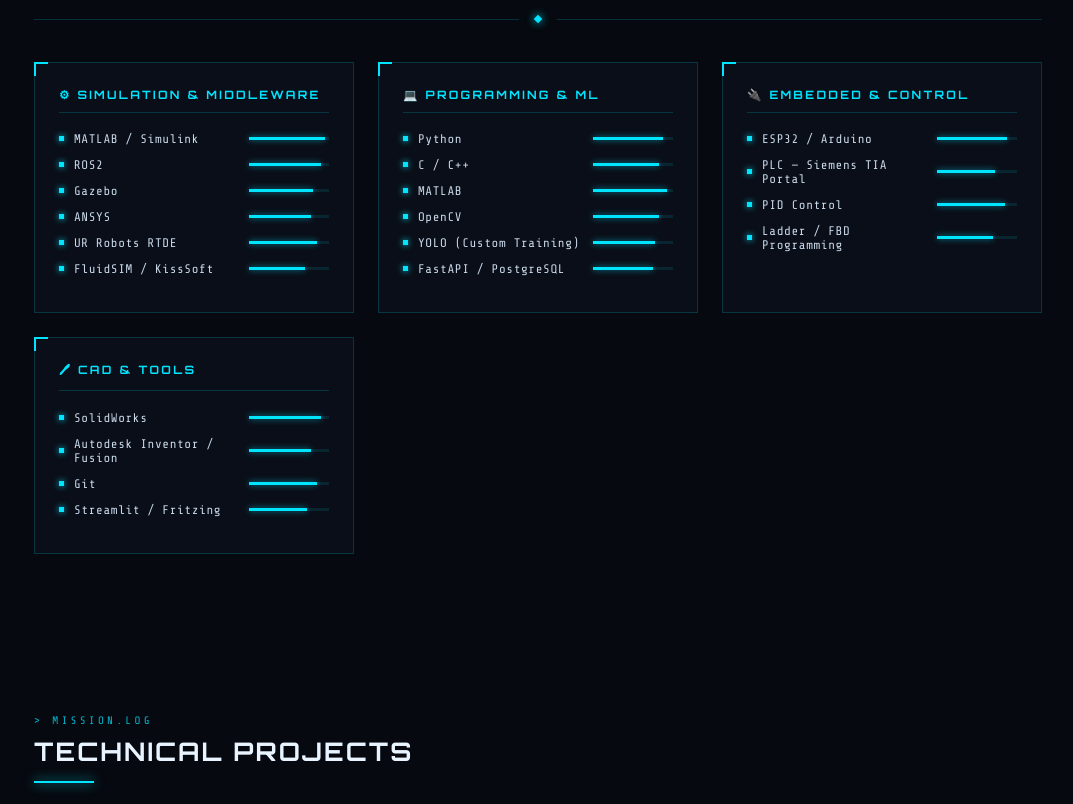
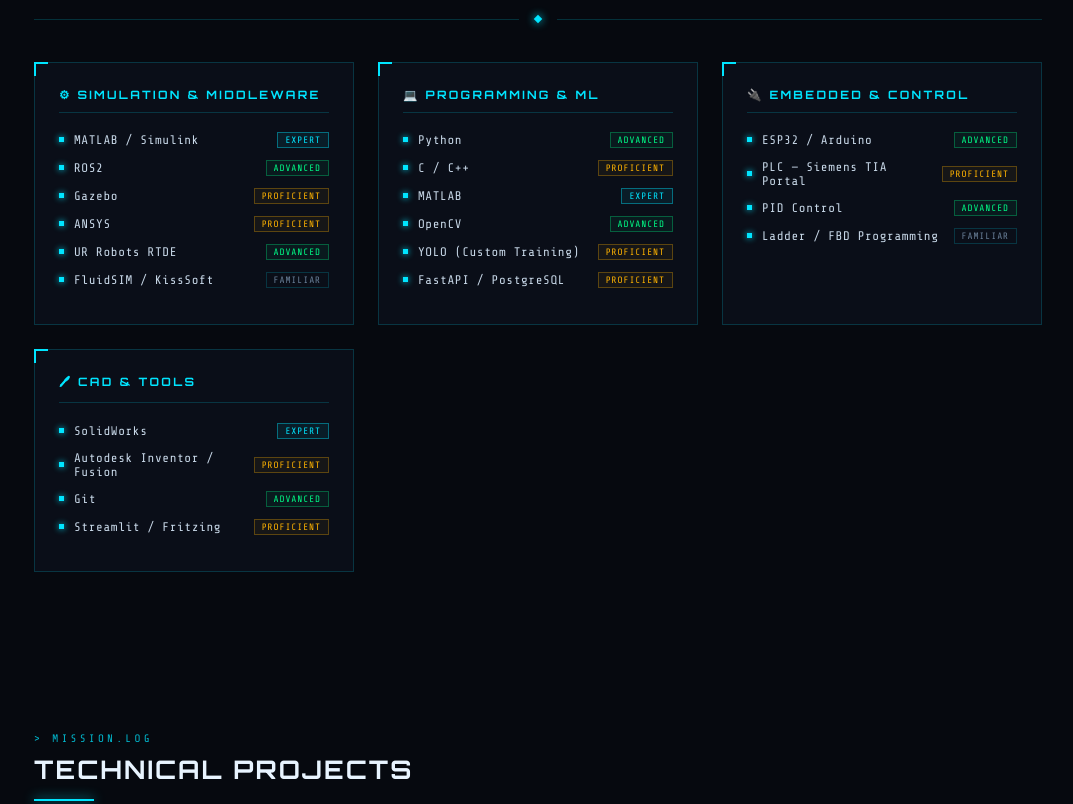
Before and after one commit to nihalseth0506/nihalseth0506.github.io, a plain HTML site: page index.html in a window 1280 px wide. Shown: the part 1800-2604 px from the top of the page, without its empty margins (102-1175 px from the left). Drawn offline with nearby package versions, Linux system fonts and the light colour scheme.

Commit message:
Update index.html

```diff
--- a/index.html
+++ b/index.html
@@ -3,6 +3,7 @@
 <head>
 <meta charset="UTF-8">
 <meta name="viewport" content="width=device-width, initial-scale=1.0">
+<meta name="format-detection" content="telephone=no, date=no, address=no, email=no">
 <title>Nihal Sanjay Seth — Mechatronics & Robotics Engineer</title>
 <link href="https://fonts.googleapis.com/css2?family=Orbitron:wght@400;500;700;900&family=Share+Tech+Mono&family=Rajdhani:wght@300;400;500;600&display=swap" rel="stylesheet">
 <style>
@@ -62,22 +63,24 @@
       rgba(0,0,0,0.04) 4px
     );
     pointer-events: none;
-    z-index: 9999;
+    z-index: 5;
   }
 
   /* ─── NAV ─── */
   nav {
     position: fixed;
     top: 0; left: 0; right: 0;
-    z-index: 1000;
-    background: rgba(6,9,15,0.92);
+    z-index: 10000;
+    background: rgba(6,9,15,0.96);
     border-bottom: 1px solid var(--line);
+    -webkit-backdrop-filter: blur(12px);
     backdrop-filter: blur(12px);
     display: flex;
     align-items: center;
     justify-content: space-between;
     padding: 0 3rem;
     height: 56px;
+    isolation: isolate;
   }
 
   .nav-logo {
@@ -523,23 +526,23 @@
     letter-spacing: 0.05em;
   }
 
-  .skill-bar-outer {
-    width: 80px;
-    height: 3px;
-    background: rgba(0,229,255,0.1);
-  }
-
-  .skill-bar-inner {
-    height: 100%;
-    background: var(--cyan);
-    box-shadow: 0 0 6px rgba(0,229,255,0.6);
-    transition: width 1s ease;
-  }
+  .skill-level {
+    font-family: 'Share Tech Mono', monospace;
+    font-size: 0.58rem;
+    letter-spacing: 0.1em;
+    padding: 2px 7px;
+    text-transform: uppercase;
+    flex-shrink: 0;
+  }
+  .skill-level.expert  { color: var(--cyan);  border: 1px solid rgba(0,229,255,0.4);  background: rgba(0,229,255,0.07); }
+  .skill-level.advanced { color: var(--green); border: 1px solid rgba(0,255,136,0.3);  background: rgba(0,255,136,0.05); }
+  .skill-level.proficient { color: var(--amber); border: 1px solid rgba(255,179,0,0.3); background: rgba(255,179,0,0.05); }
+  .skill-level.familiar { color: var(--text-dim); border: 1px solid var(--line); background: transparent; }
 
   /* ─── PROJECTS ─── */
   .projects-grid {
     display: grid;
-    grid-template-columns: repeat(auto-fit, minmax(440px, 1fr));
+    grid-template-columns: repeat(auto-fit, minmax(480px, 1fr));
     gap: 1.5rem;
   }
 
@@ -596,13 +599,21 @@
   .project-date {
     font-family: 'Share Tech Mono', monospace;
     font-size: 0.65rem;
-    color: var(--amber);
+    color: var(--amber) !important;
+    -webkit-text-fill-color: var(--amber);
     letter-spacing: 0.1em;
     white-space: nowrap;
     border: 1px solid rgba(255,179,0,0.3);
     padding: 2px 8px;
     background: rgba(255,179,0,0.05);
     flex-shrink: 0;
+    text-decoration: none !important;
+  }
+
+  .timeline-period {
+    color: var(--amber) !important;
+    -webkit-text-fill-color: var(--amber);
+    text-decoration: none !important;
   }
 
   .project-sub {
@@ -1124,7 +1135,7 @@
     <li><a href="#contact">Contact</a></li>
   </ul>
   <div style="display:flex; align-items:center; gap:1rem;">
-    <a href="https://github.com/nihalseth0506/nihalseth0506.github.io/raw/main/CV_Nihal_Seth.pdf" download style="font-family:'Orbitron',monospace; font-size:0.65rem; font-weight:700; letter-spacing:0.15em; text-transform:uppercase; color:var(--bg); background:var(--cyan); border:none; padding:0.45rem 1rem; cursor:pointer; text-decoration:none; clip-path:polygon(0 0,calc(100% - 7px) 0,100% 7px,100% 100%,7px 100%,0 calc(100% - 7px));">↓ CV</a>
+    <a href="CV_Nihal_Seth.pdf" download style="font-family:'Orbitron',monospace; font-size:0.65rem; font-weight:700; letter-spacing:0.15em; text-transform:uppercase; color:var(--bg); background:var(--cyan); padding:0.45rem 1rem; cursor:pointer; text-decoration:none; clip-path:polygon(0 0,calc(100% - 7px) 0,100% 7px,100% 100%,7px 100%,0 calc(100% - 7px));">↓ CV</a>
     <div class="nav-status">
       <div class="status-dot"></div>
       OPEN TO WORK
@@ -1149,8 +1160,8 @@
       <a href="#contact" class="btn-ghost">Get In Touch</a>
     </div>
     <div style="margin-top:1.5rem; display:flex; align-items:center; gap:10px;">
-      <div style="width:6px;height:6px;background:var(--amber);border-radius:50%;animation:pulse-dot 1.5s infinite;box-shadow:0 0 6px var(--amber);flex-shrink:0;"></div>
-      <span style="font-family:'Share Tech Mono',monospace;font-size:0.68rem;color:var(--text-dim);letter-spacing:0.1em;">CURRENTLY BUILDING: <span style="color:var(--amber);">UR10e Visual Servoing & Factory Copilot Platform</span></span>
+      <div style="width:6px;height:6px;background:var(--amber);border-radius:50%;animation:pulse-dot 1.5s infinite;flex-shrink:0;"></div>
+      <span style="font-family:'Share Tech Mono',monospace;font-size:0.68rem;color:var(--text-dim);letter-spacing:0.1em;">CURRENTLY BUILDING: <span style="color:var(--amber);">UR10e Visual Servoing &amp; Factory Copilot Platform</span></span>
     </div>
   </div>
 
@@ -1241,38 +1252,38 @@
 
     <div class="skill-category">
       <div class="skill-cat-title">⚙ Simulation &amp; Middleware</div>
-      <div class="skill-item"><div class="skill-dot"></div><span class="skill-name">MATLAB / Simulink</span><div class="skill-bar-outer"><div class="skill-bar-inner" style="width:95%"></div></div></div>
-      <div class="skill-item"><div class="skill-dot"></div><span class="skill-name">ROS2</span><div class="skill-bar-outer"><div class="skill-bar-inner" style="width:90%"></div></div></div>
-      <div class="skill-item"><div class="skill-dot"></div><span class="skill-name">Gazebo</span><div class="skill-bar-outer"><div class="skill-bar-inner" style="width:80%"></div></div></div>
-      <div class="skill-item"><div class="skill-dot"></div><span class="skill-name">ANSYS</span><div class="skill-bar-outer"><div class="skill-bar-inner" style="width:78%"></div></div></div>
-      <div class="skill-item"><div class="skill-dot"></div><span class="skill-name">UR Robots RTDE</span><div class="skill-bar-outer"><div class="skill-bar-inner" style="width:85%"></div></div></div>
-      <div class="skill-item"><div class="skill-dot"></div><span class="skill-name">FluidSIM / KissSoft</span><div class="skill-bar-outer"><div class="skill-bar-inner" style="width:70%"></div></div></div>
+      <div class="skill-item"><div class="skill-dot"></div><span class="skill-name">MATLAB / Simulink</span><span class="skill-level expert">Expert</span></div>
+      <div class="skill-item"><div class="skill-dot"></div><span class="skill-name">ROS2</span><span class="skill-level advanced">Advanced</span></div>
+      <div class="skill-item"><div class="skill-dot"></div><span class="skill-name">Gazebo</span><span class="skill-level proficient">Proficient</span></div>
+      <div class="skill-item"><div class="skill-dot"></div><span class="skill-name">ANSYS</span><span class="skill-level proficient">Proficient</span></div>
+      <div class="skill-item"><div class="skill-dot"></div><span class="skill-name">UR Robots RTDE</span><span class="skill-level advanced">Advanced</span></div>
+      <div class="skill-item"><div class="skill-dot"></div><span class="skill-name">FluidSIM / KissSoft</span><span class="skill-level familiar">Familiar</span></div>
     </div>
 
     <div class="skill-category">
       <div class="skill-cat-title">💻 Programming &amp; ML</div>
-      <div class="skill-item"><div class="skill-dot"></div><span class="skill-name">Python</span><div class="skill-bar-outer"><div class="skill-bar-inner" style="width:88%"></div></div></div>
-      <div class="skill-item"><div class="skill-dot"></div><span class="skill-name">C / C++</span><div class="skill-bar-outer"><div class="skill-bar-inner" style="width:82%"></div></div></div>
-      <div class="skill-item"><div class="skill-dot"></div><span class="skill-name">MATLAB</span><div class="skill-bar-outer"><div class="skill-bar-inner" style="width:92%"></div></div></div>
-      <div class="skill-item"><div class="skill-dot"></div><span class="skill-name">OpenCV</span><div class="skill-bar-outer"><div class="skill-bar-inner" style="width:82%"></div></div></div>
-      <div class="skill-item"><div class="skill-dot"></div><span class="skill-name">YOLO (Custom Training)</span><div class="skill-bar-outer"><div class="skill-bar-inner" style="width:78%"></div></div></div>
-      <div class="skill-item"><div class="skill-dot"></div><span class="skill-name">FastAPI / PostgreSQL</span><div class="skill-bar-outer"><div class="skill-bar-inner" style="width:75%"></div></div></div>
+      <div class="skill-item"><div class="skill-dot"></div><span class="skill-name">Python</span><span class="skill-level advanced">Advanced</span></div>
+      <div class="skill-item"><div class="skill-dot"></div><span class="skill-name">C / C++</span><span class="skill-level proficient">Proficient</span></div>
+      <div class="skill-item"><div class="skill-dot"></div><span class="skill-name">MATLAB</span><span class="skill-level expert">Expert</span></div>
+      <div class="skill-item"><div class="skill-dot"></div><span class="skill-name">OpenCV</span><span class="skill-level advanced">Advanced</span></div>
+      <div class="skill-item"><div class="skill-dot"></div><span class="skill-name">YOLO (Custom Training)</span><span class="skill-level proficient">Proficient</span></div>
+      <div class="skill-item"><div class="skill-dot"></div><span class="skill-name">FastAPI / PostgreSQL</span><span class="skill-level proficient">Proficient</span></div>
     </div>
 
     <div class="skill-category">
       <div class="skill-cat-title">🔌 Embedded &amp; Control</div>
-      <div class="skill-item"><div class="skill-dot"></div><span class="skill-name">ESP32 / Arduino</span><div class="skill-bar-outer"><div class="skill-bar-inner" style="width:88%"></div></div></div>
-      <div class="skill-item"><div class="skill-dot"></div><span class="skill-name">PLC — Siemens TIA Portal</span><div class="skill-bar-outer"><div class="skill-bar-inner" style="width:72%"></div></div></div>
-      <div class="skill-item"><div class="skill-dot"></div><span class="skill-name">PID Control</span><div class="skill-bar-outer"><div class="skill-bar-inner" style="width:85%"></div></div></div>
-      <div class="skill-item"><div class="skill-dot"></div><span class="skill-name">Ladder / FBD Programming</span><div class="skill-bar-outer"><div class="skill-bar-inner" style="width:70%"></div></div></div>
+      <div class="skill-item"><div class="skill-dot"></div><span class="skill-name">ESP32 / Arduino</span><span class="skill-level advanced">Advanced</span></div>
+      <div class="skill-item"><div class="skill-dot"></div><span class="skill-name">PLC — Siemens TIA Portal</span><span class="skill-level proficient">Proficient</span></div>
+      <div class="skill-item"><div class="skill-dot"></div><span class="skill-name">PID Control</span><span class="skill-level advanced">Advanced</span></div>
+      <div class="skill-item"><div class="skill-dot"></div><span class="skill-name">Ladder / FBD Programming</span><span class="skill-level familiar">Familiar</span></div>
     </div>
 
     <div class="skill-category">
       <div class="skill-cat-title">🖊 CAD &amp; Tools</div>
-      <div class="skill-item"><div class="skill-dot"></div><span class="skill-name">SolidWorks</span><div class="skill-bar-outer"><div class="skill-bar-inner" style="width:90%"></div></div></div>
-      <div class="skill-item"><div class="skill-dot"></div><span class="skill-name">Autodesk Inventor / Fusion</span><div class="skill-bar-outer"><div class="skill-bar-inner" style="width:78%"></div></div></div>
-      <div class="skill-item"><div class="skill-dot"></div><span class="skill-name">Git</span><div class="skill-bar-outer"><div class="skill-bar-inner" style="width:85%"></div></div></div>
-      <div class="skill-item"><div class="skill-dot"></div><span class="skill-name">Streamlit / Fritzing</span><div class="skill-bar-outer"><div class="skill-bar-inner" style="width:72%"></div></div></div>
+      <div class="skill-item"><div class="skill-dot"></div><span class="skill-name">SolidWorks</span><span class="skill-level expert">Expert</span></div>
+      <div class="skill-item"><div class="skill-dot"></div><span class="skill-name">Autodesk Inventor / Fusion</span><span class="skill-level proficient">Proficient</span></div>
+      <div class="skill-item"><div class="skill-dot"></div><span class="skill-name">Git</span><span class="skill-level advanced">Advanced</span></div>
+      <div class="skill-item"><div class="skill-dot"></div><span class="skill-name">Streamlit / Fritzing</span><span class="skill-level proficient">Proficient</span></div>
     </div>
 
   </div>
@@ -1349,7 +1360,7 @@
       <div class="project-tech">
         <span class="tech-chip">ROS2</span><span class="tech-chip">Gazebo</span><span class="tech-chip">RViz</span><span class="tech-chip">URDF/Xacro</span><span class="tech-chip">OpenCV</span><span class="tech-chip">FSM</span>
       </div>
-    </div>
+      <a href="https://www.linkedin.com/posts/nihal-sanjay-seth-00737321a_ros2-robotics-autonomoussystems-ugcPost-7455203039780646912-WWnl/" class="project-link" target="_blank">▸ Watch Demo on LinkedIn</a>
 
     <div class="project-card reveal">
       <div class="project-header">
@@ -1368,7 +1379,7 @@
         <span class="tech-chip">ESP32</span><span class="tech-chip">C</span><span class="tech-chip">PID Control</span><span class="tech-chip">SolidWorks</span><span class="tech-chip">Fritzing</span>
       </div>
       <a href="https://github.com/nihalseth0506/pen-plotter-project" class="project-link">▸ GitHub: Pen Plotter Project</a>
-      <a href="https://github.com/nihalseth0506/pen-plotter-project/tree/main/Images_%26_Videos_penplotter" class="project-link" style="color:var(--text-dim); margin-left:1rem;">▸ View Images & Videos</a>
+      <a href="https://github.com/nihalseth0506/pen-plotter-project/tree/main/Images_%26_Videos_penplotter" class="project-link" style="color:var(--text-dim); margin-left:1rem;">▸ View Images &amp; Videos</a>
     </div>
 
     <div class="project-card reveal">
@@ -1388,6 +1399,7 @@
         <span class="tech-chip">MATLAB/Simulink</span><span class="tech-chip">Vehicle Dynamics</span><span class="tech-chip">Lap Simulation</span><span class="tech-chip">Drivetrain Modelling</span>
       </div>
       <a href="https://github.com/nihalseth0506/Vehicle_Longitudinal_Lap_Simulation" class="project-link">▸ GitHub: Vehicle Lap Simulation</a>
+      <a href="https://github.com/nihalseth0506/Vehicle_Longitudinal_Lap_Simulation/tree/main/results" class="project-link" style="color:var(--text-dim); margin-left:1rem;">▸ View Results</a>
     </div>
 
     <div class="project-card reveal">
@@ -1629,7 +1641,7 @@
     </a>
     <a href="https://github.com/nihalseth0506" class="contact-item">
       <div class="contact-label">GitHub</div>
-      <div class="contact-value">github.com/nihalseth0506</div>
+      <div class="contact-value">github.com/nihal-seth</div>
     </a>
     <div class="contact-item">
       <div class="contact-label">Availability</div>
```
